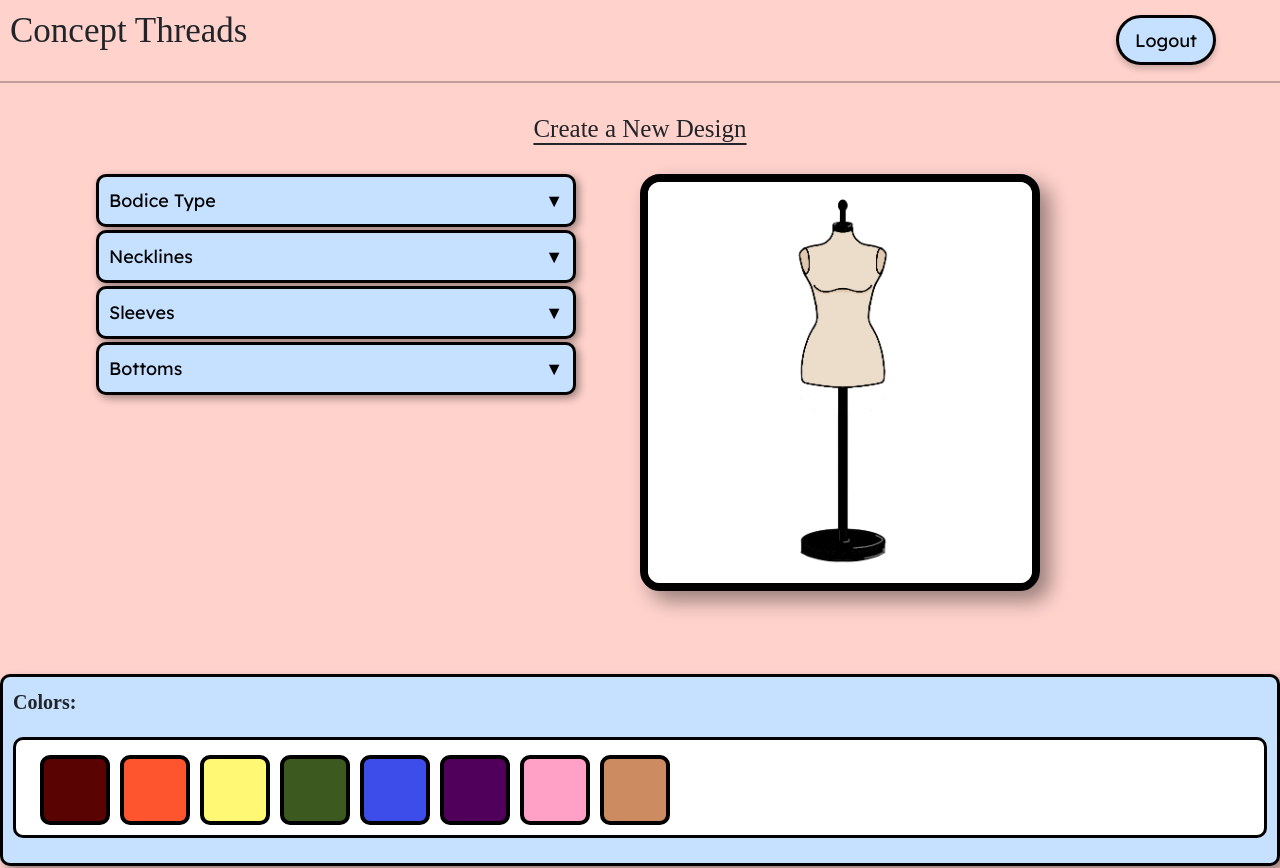
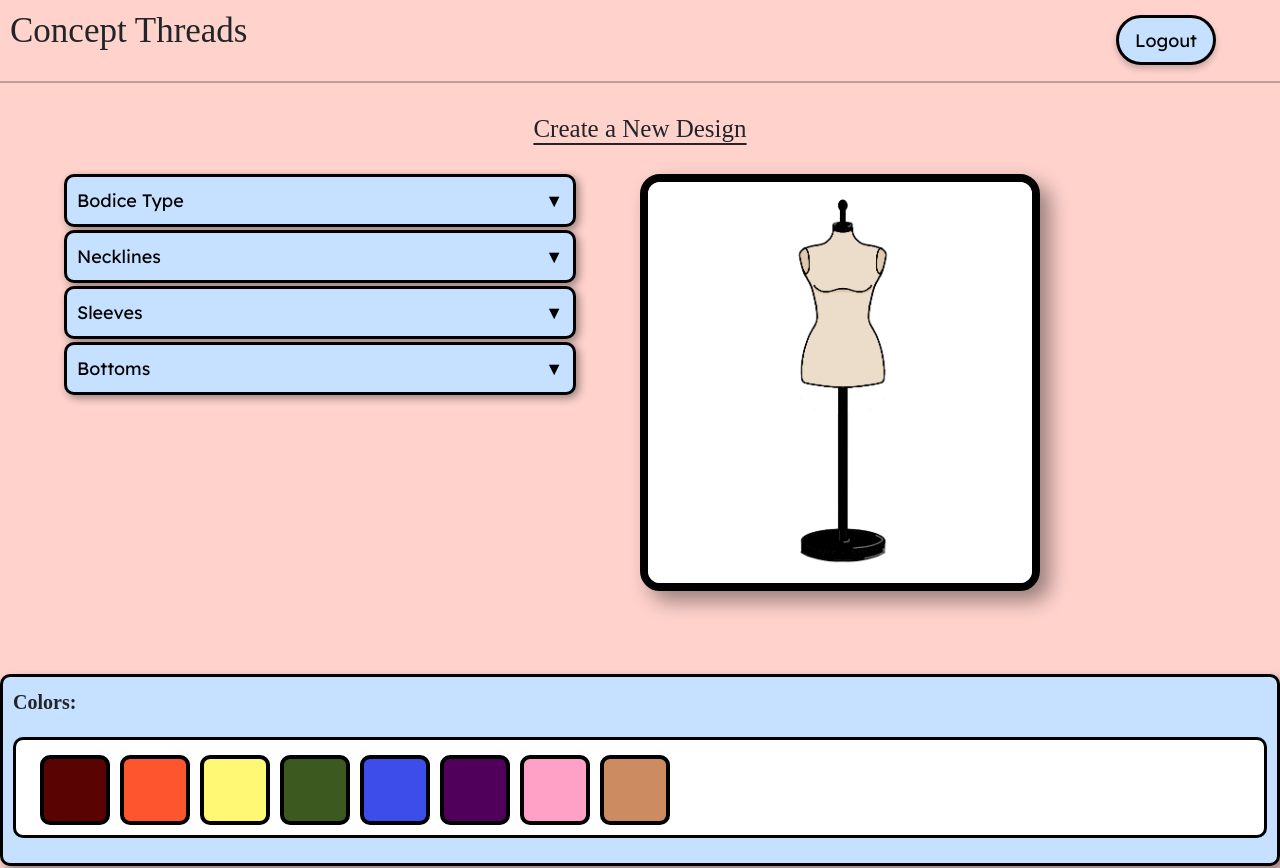
Before and after one commit to krhansen2016/startup, a React (Vite) app: page /create in a window 1280 px wide. Shown: the top 868 px of the page. Built offline with nearby package versions, Linux system fonts and the light colour scheme; no server answers; sample sign-in values are in the browser's storage; a web font is replaced by a local one.

Commit message:
updated my create dropdown menus so they don't overlap. Apparently, it bootstrap has it's own def of dropdown that was overtaking what I had written in the css file

```diff
--- a/src/create/create.css
+++ b/src/create/create.css
@@ -29,6 +29,12 @@
 .menu {
     list-style: none;
     width: 80%;
+    margin: 0;
+    padding: 0;
+}
+
+.design-dropdown {
+    display: block;
 }
 
 .dropdown-btn {
@@ -47,7 +53,7 @@
     align-items: center;
 }
 
-.dropdown-menu {
+.design-dropdown-menu {
     list-style: none;
     background: #FF5D60;
     margin: 5px 0 15px 0;
@@ -55,6 +61,10 @@
     border: 3px solid black;
     border-radius: 10px;
     display: none;
+}
+
+.design-dropdown-menu.show {
+    display: block;
 }
 
 .dropdown-menu.show {
--- a/src/create/create.jsx
+++ b/src/create/create.jsx
@@ -71,7 +71,7 @@ export function Create({ authState }) {
                 'Content-Type': 'application/json',
             },
             credentials: "include",
-            body: JSON.stringify(design) // <-- changed here
+            body: JSON.stringify(design)
         })
             .then(res => res.json())
             .then(saved => {
@@ -100,18 +100,18 @@ export function Create({ authState }) {
             <div id="design-tools">
                 <div id="clothing-select">
                     <ul className="menu">
-                        <li className="dropdown">
+                        <li className="design-dropdown">
                             <button className="dropdown-btn" onClick={() => toggleMenu("bodice")}>Bodice Type <span className="arrow">▼</span></button>
-                            <ul className={`dropdown-menu ${openMenus.bodice ? "show" : ""}`}>
+                            <ul className={`design-dropdown-menu ${openMenus.bodice ? "show" : ""}`}>
                                 <li onClick={() => selectOption("bodice", "loose")}>Loose</li>
                                 <li onClick={() => selectOption("bodice", "fitted")}>Form Fitting</li>
                                 <li onClick={() => selectOption("bodice", "gathered")}>Gathered</li>
                                 <li onClick={() => selectOption("bodice", "boned")}>Boned</li>
                             </ul>
                         </li>
-                        <li className="dropdown">
+                        <li className="design-dropdown">
                             <button className="dropdown-btn" onClick={() => toggleMenu("necklines")}>Necklines <span className="arrow">▼</span></button>
-                            <ul className={`dropdown-menu ${openMenus.necklines ? "show" : ""}`}>
+                            <ul className={`design-dropdown-menu ${openMenus.necklines ? "show" : ""}`}>
                                 <li onClick={() => selectOption("necklines", "crew")}>Crew</li>
                                 <li onClick={() => selectOption("necklines", "vneck")}>V-Neck</li>
                                 <li onClick={() => selectOption("necklines", "square")}>square</li>
@@ -121,9 +121,9 @@ export function Create({ authState }) {
                                 <li onClick={() => selectOption("necklines", "asymetrical_neckline")}>Asymetric</li>
                             </ul>
                         </li>
-                        <li className="dropdown">
+                        <li className="design-dropdown">
                             <button className="dropdown-btn" onClick={() => toggleMenu("sleeves")}>Sleeves <span className="arrow">▼</span></button>
-                            <ul className={`dropdown-menu ${openMenus.sleeves ? "show" : ""}`}>
+                            <ul className={`design-dropdown-menu ${openMenus.sleeves ? "show" : ""}`}>
                                 <li onClick={() => selectOption("sleeves", "straps")}>Straps</li>
                                 <li onClick={() => selectOption("sleeves", "off_shoulder")}>Off the Shoulder</li>
                                 <li onClick={() => selectOption("sleeves", "short")}>Short</li>
@@ -138,12 +138,12 @@ export function Create({ authState }) {
                                 <li onClick={() => selectOption("sleeves", "kimono")}>Kimono</li>
                             </ul>
                         </li>
-                        <li className="dropdown">
+                        <li className="design-dropdown">
                             <button className="dropdown-btn" onClick={() => toggleMenu("bottoms")}>Bottoms <span className="arrow">▼</span></button>
-                            <ul className={`dropdown-menu ${openMenus.bottoms ? "show" : ""}`}>
-                                <li className="dropdown">
+                            <ul className={`design-dropdown-menu ${openMenus.bottoms ? "show" : ""}`}>
+                                <li className="design-dropdown">
                                     <button className="dropdown-btn" onClick={() => toggleMenu("pants")}>Pants <span className="arrow">▼</span></button>
-                                    <ul className={`dropdown-menu ${openMenus.pants ? "show" : ""}`}>
+                                    <ul className={`design-dropdown-menu ${openMenus.pants ? "show" : ""}`}>
                                         <li onClick={() => selectBottom("pants", "shorts")}>Shorts</li>
                                         <li onClick={() => selectBottom("pants", "capris")}>Capris</li>
                                         <li onClick={() => selectBottom("pants", "straight")}>Straight</li>
@@ -155,9 +155,9 @@ export function Create({ authState }) {
                                         <li onClick={() => selectBottom("pants", "sweatpants")}>Sweatpants</li>
                                     </ul>
                                 </li>
-                                <li className="dropdown">
+                                <li className="design-dropdown">
                                     <button className="dropdown-btn" onClick={() => toggleMenu("skirts")}>Skirts <span className="arrow">▼</span></button>
-                                    <ul className={`dropdown-menu ${openMenus.skirts ? "show" : ""}`}>
+                                    <ul className={`design-dropdown-menu ${openMenus.skirts ? "show" : ""}`}>
                                         <li onClick={() => selectBottom("skirts", "mini")}>Mini</li>
                                         <li onClick={() => selectBottom("skirts", "midi")}>Midi</li>
                                         <li onClick={() => selectBottom("skirts", "maxi")}>Maxi</li>
```
